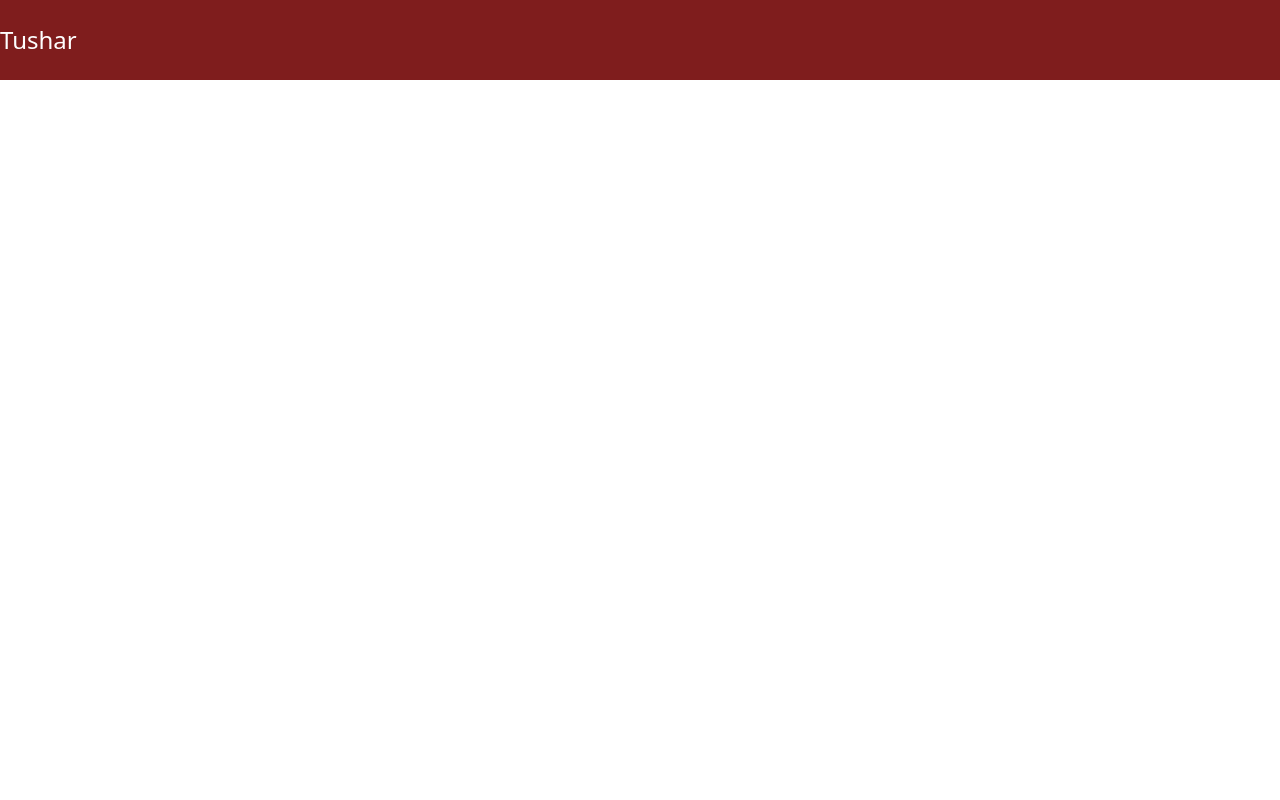
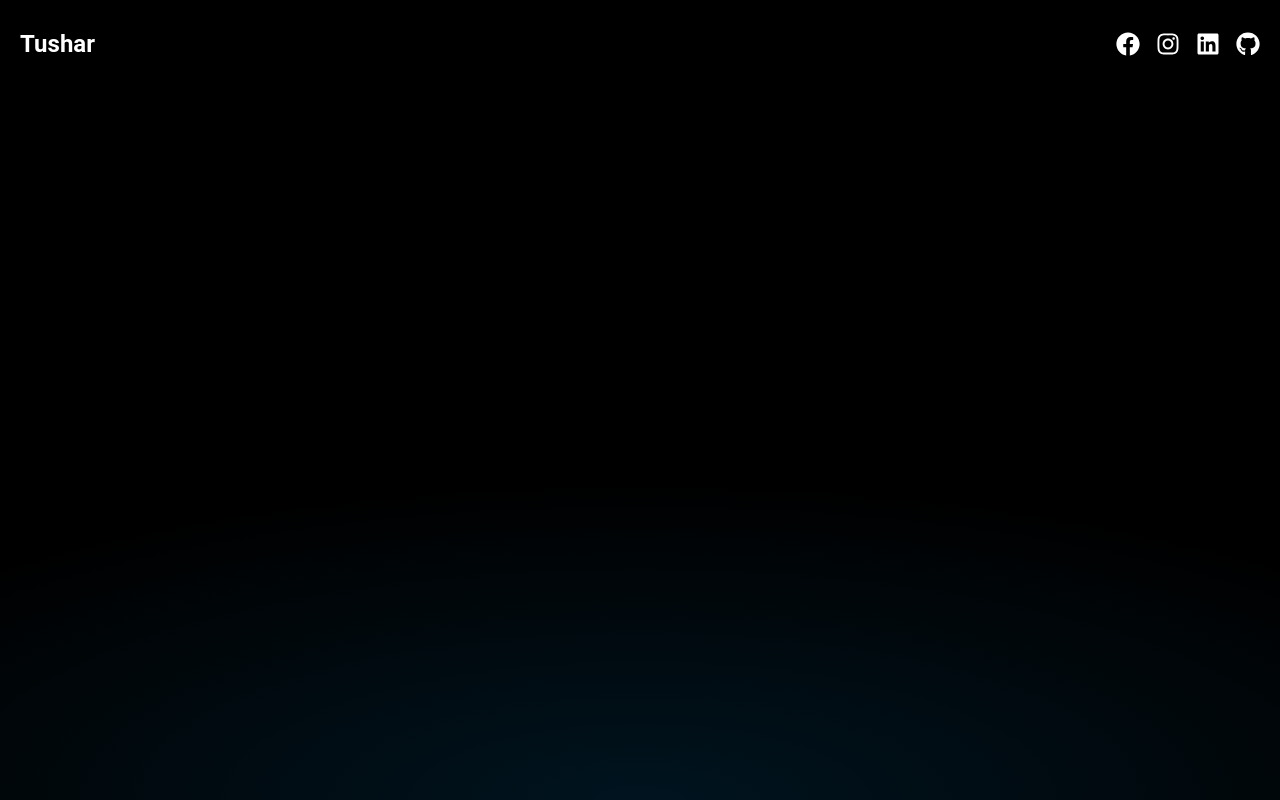
Before and after one commit to Tusharprabhu/Tushar_prabhu, a React (Vite) app: page / in a window 1280 px wide. Built offline with nearby package versions, Linux system fonts and the light colour scheme.

Commit message:
chore: Update page title and dependencies

```diff
--- a/index.html
+++ b/index.html
@@ -4,7 +4,7 @@
     <meta charset="UTF-8" />
     <link rel="icon" type="image/svg+xml" href="/vite.svg" />
     <meta name="viewport" content="width=device-width, initial-scale=1.0" />
-    <title>Vite + React</title>
+    <title>React</title>
   </head>
   <body>
     <div id="root"></div>
--- a/package.json
+++ b/package.json
@@ -9,6 +9,7 @@
     "preview": "vite preview"
   },
   "dependencies": {
+    "@react-icons/all-files": "^4.1.0",
     "react": "^18.2.0",
     "react-dom": "^18.2.0",
     "react-icons": "^5.2.1"
--- a/src/App.jsx
+++ b/src/App.jsx
@@ -1,14 +1,13 @@
-import {FalinkedIn} from 'react-icons/fa';
-function App() {
+import React from "react";
+import Navbar from "./component/navbar.jsx";
+export default function App() {
   return (
-    <>
-      <div className=" bg-red-900 py-6 nb-20 flex items-center justify-between">
-        <div className="flex flex-shrink-0 items-center">
-          <h1 className="text-white text-2xl">Tushar</h1>
-        </div>
+    <div>
+      <div className="overflow-x-hidden text-neutral-300 antialiased selection:bg-cyan-300 selection:text-cyan-900">
+      <div class="rotate-180 absolute top-0 z-[-2] h-screen w-screen bg-black bg-[radial-gradient(150%_80%_at_50%_0%,rgba(0,163,255,0.12)_0,rgba(0,163,255,0)_50%,black_100%)]"></div>
+        <div className="mx-auto px-0 ">
+        <Navbar /></div>
       </div>
-    </>
+    </div>
   );
 }
-
-export default App;
--- /dev/null
+++ b/src/component/Navbar.jsx
@@ -0,0 +1,25 @@
+import React from "react";
+import { FaLinkedin } from "react-icons/fa";
+import { FaGithub } from "react-icons/fa";
+import { FaInstagram } from "react-icons/fa";
+import { FaFacebook } from "react-icons/fa";
+
+const navbar = () => {
+  return (
+    <nav className="py-7 px-5 flex item-center justify-between ">
+      <div className="flex flex-shrink-0 items-center">
+        <a href="/" className="text-white font-bold text-2xl">
+          Tushar
+        </a>
+      </div>
+      <div className="m-0 flex items-center justify-center gap-4 text-2xl">
+        <FaFacebook className="text-white" />
+        <FaInstagram className="text-white" />
+        <FaLinkedin className="text-white" />
+        <FaGithub className="text-white" />
+      </div>
+    </nav>
+  );
+};
+
+export default navbar;
--- a/src/index.css
+++ b/src/index.css
@@ -1,3 +1,6 @@
 @tailwind base;
 @tailwind components;
 @tailwind utilities;
+:root {
+  font-family: 'Roboto', sans-serif;
+}
```
Also changed, not shown: 1 other file (tests, documents, lock files or other folders).
